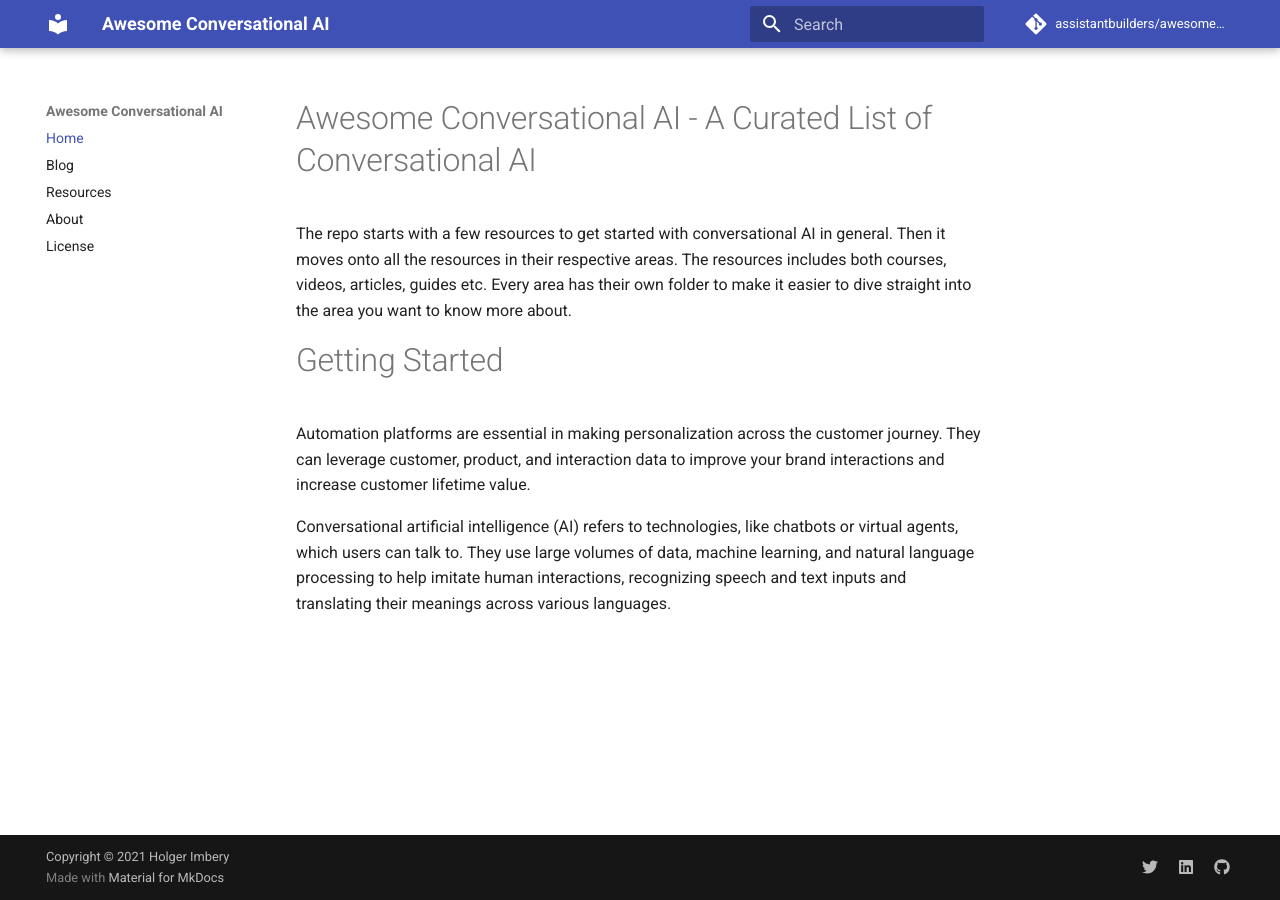
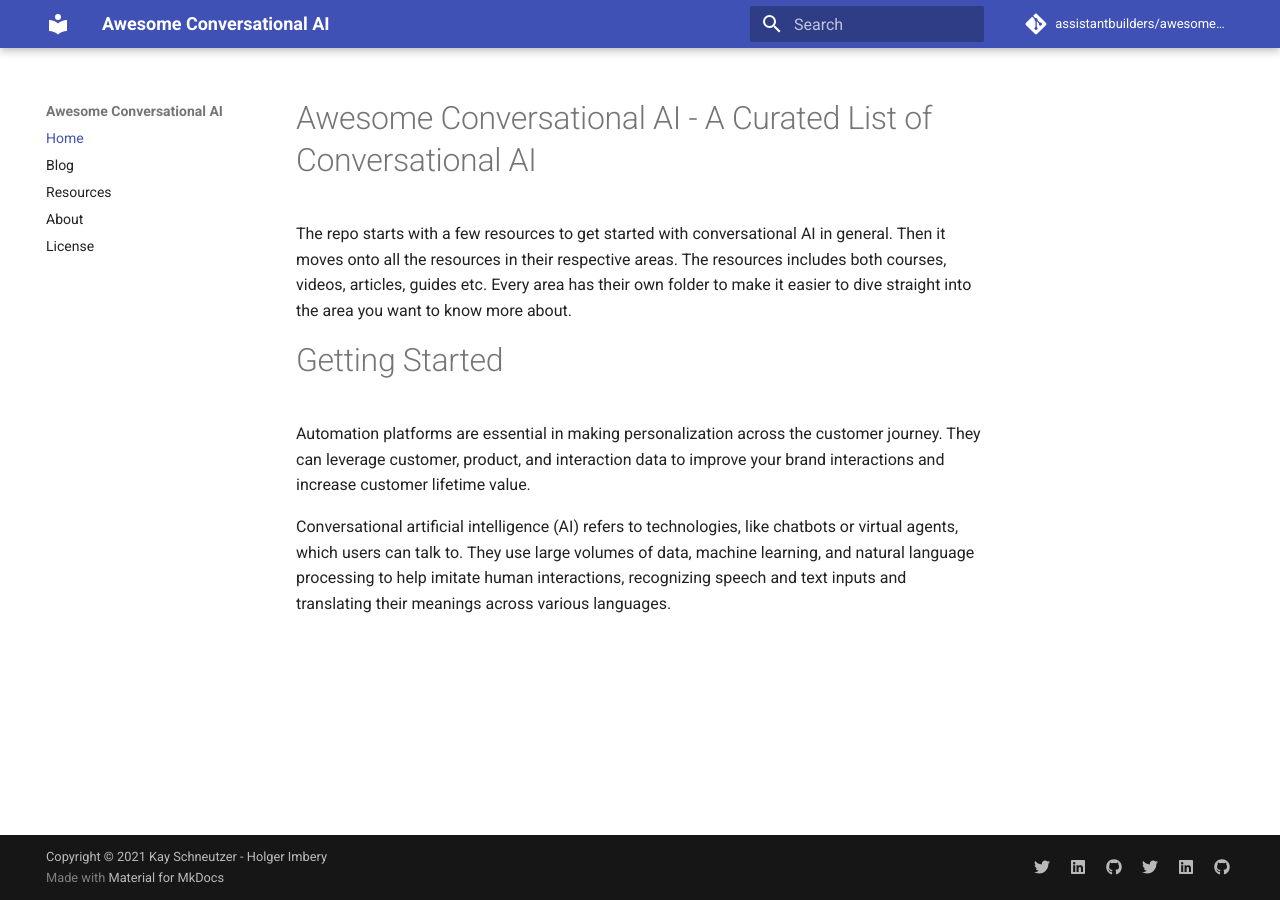
Before and after one commit to assistantbuilders/awesome-conversational-ai, an MkDocs documentation site: the page built from docs/index.md, in a window 1280 px wide. Built offline with MkDocs 1.6.1 and Material for MkDocs 9.7.7, drawn with Linux system fonts in a browser that asks for light colours; comment, search, counter and statistics services are not loaded.

Commit message:
Update mkdocs.yml

```diff
--- a/mkdocs.yml
+++ b/mkdocs.yml
@@ -5,6 +5,10 @@ docs_dir: docs/
 repo_name: 'assistantbuilders/awesome-conversational-ai'
 repo_url: 'https://github.com/assistantbuilders/awesome-conversational-ai'
 edit_uri: edit/main/docs/
+
+# Copyright
+copyright: Copyright &copy; 2021 Kay Schneutzer - Holger Imbery
+
 nav:
     - Home: index.md
     - Blog: blog.md
@@ -25,7 +29,12 @@ extra:
     - icon: fontawesome/brands/github
       link: https://github.com/holgerimbery
       name: Holger on github
-
-copyright: Copyright &copy; 2021 Holger Imbery
-
-generator: false
+    - icon: fontawesome/brands/twitter
+      link: https://twitter.com/schneutzi
+      name: Kay on Twitter
+    - icon: fontawesome/brands/linkedin
+      link: https://www.linkedin.com/in/kay-schneutzer-50169817
+      name: Kay on Linkedin
+    - icon: fontawesome/brands/github
+      link: https://github.com/schneutzi81
+      name: Kay on github
```
